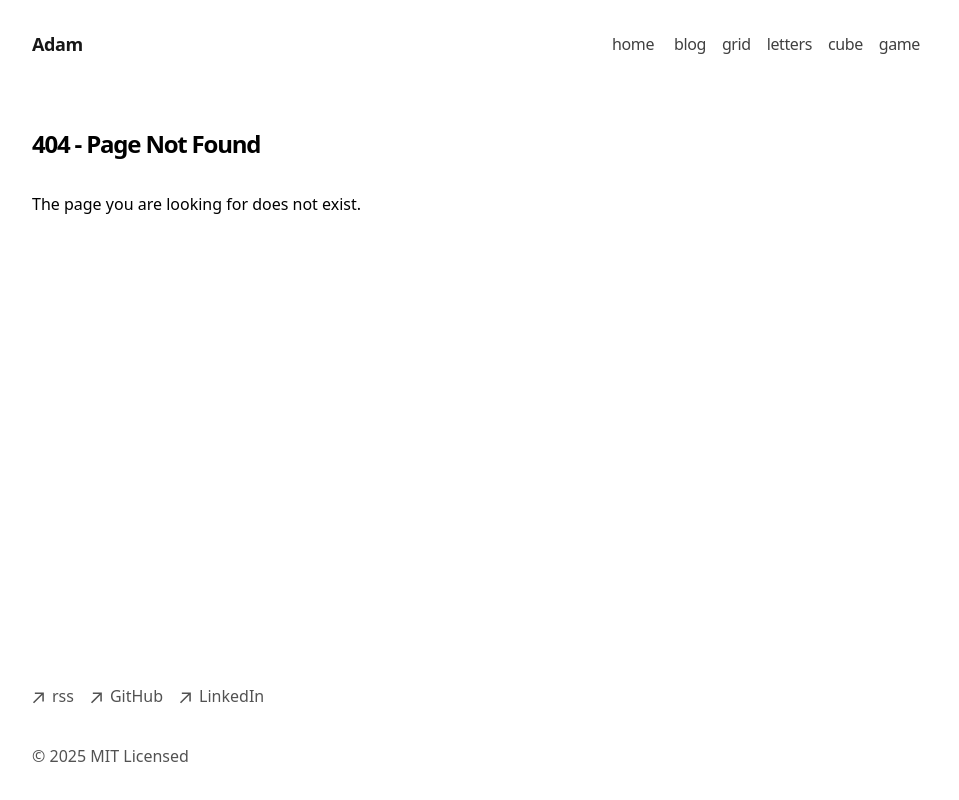
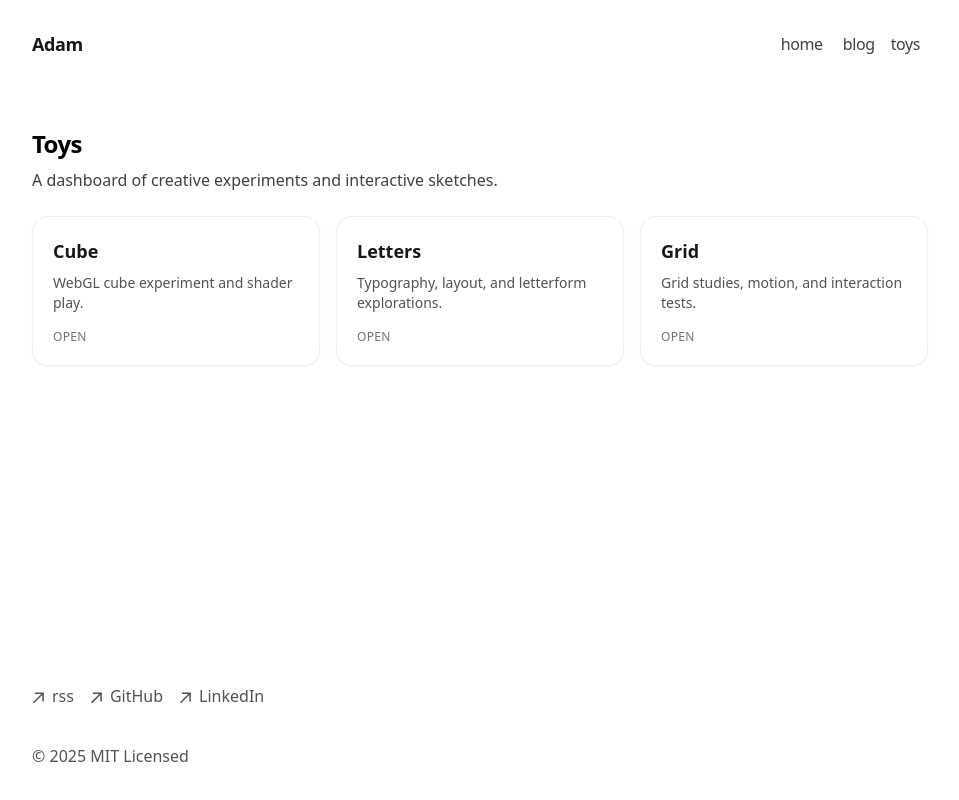
Before and after one commit to amorelli/portfolio, a Next.js app: page /toys in a window 1280 px wide. Before the commit this address had no page. Shown: the whole page, without its empty margins (160-1119 px from the left). Built offline with nearby package versions, Linux system fonts and the light colour scheme.

Commit message:
Make game homepage, and move other experiements to toys link

```diff
--- a/app/components/nav.tsx
+++ b/app/components/nav.tsx
@@ -7,17 +7,8 @@ const navItems = {
   '/blog': {
     name: 'blog',
   },
-  '/grid': {
-    name: 'grid',
-  },
-  '/letters': {
-    name: 'letters',
-  },
-  '/cube': {
-    name: 'cube',
-  },
-  '/game': {
-    name: 'game',
+  '/toys': {
+    name: 'toys',
   },
 }
 
--- a/app/game/page.tsx
+++ b/app/game/page.tsx
@@ -16,9 +16,9 @@ const MAP = [
 ]
 
 const SPAWN = {
-  x: 3.65,
-  y: 5.26,
-  angle: -0.71,
+  x: 10.79,
+  y: 5.79,
+  angle: -2.34,
 }
 
 const SPRITES = [
@@ -622,11 +622,11 @@ export default function CubePage() {
         }
       }
 
-    //   if (debugRef.current && time - lastDebugUpdate > 120) {
-    //     lastDebugUpdate = time
-    //     const angle = Math.atan2(player.dir.y, player.dir.x)
-    //     debugRef.current.textContent = `pos: ${player.pos.x.toFixed(2)}, ${player.pos.y.toFixed(2)} | angle: ${angle.toFixed(2)} rad`
-    //   }
+      if (debugRef.current && time - lastDebugUpdate > 120) {
+        lastDebugUpdate = time
+        const angle = Math.atan2(player.dir.y, player.dir.x)
+        debugRef.current.textContent = `pos: ${player.pos.x.toFixed(2)}, ${player.pos.y.toFixed(2)} | angle: ${angle.toFixed(2)} rad`
+      }
 
       animationFrame = window.requestAnimationFrame(render)
     }
--- a/app/page.tsx
+++ b/app/page.tsx
@@ -1,19 +1 @@
-import { BlogPosts } from 'app/components/posts'
-
-export default function Page() {
-  return (
-    <section>
-      {/* <h1 className="mb-8 text-2xl font-semibold tracking-tighter">
-        Hi, I'm Adam.
-      </h1> */}
-      {/* <img src='skull.webp' alt="Skull Gif" /> */}
-      {/* <img src='spagh.png' alt="Spaghetti" /> */}
-      <p className="mb-4 text-neutral-700 dark:text-neutral-300">
-        {`This site is used for experimentation and testing.`}
-      </p>
-      <div className="my-8">
-        <BlogPosts />
-      </div>
-    </section>
-  )
-}
+export { default } from './game/page'
--- /dev/null
+++ b/app/toys/page.tsx
@@ -0,0 +1,51 @@
+import Link from 'next/link'
+
+const toys = [
+  {
+    title: 'Cube',
+    href: '/cube',
+    description: 'WebGL cube experiment and shader play.',
+  },
+  {
+    title: 'Letters',
+    href: '/letters',
+    description: 'Typography, layout, and letterform explorations.',
+  },
+  {
+    title: 'Grid',
+    href: '/grid',
+    description: 'Grid studies, motion, and interaction tests.',
+  },
+]
+
+export default function ToysPage() {
+  return (
+    <section className="space-y-6">
+      <header className="space-y-2">
+        <h1 className="text-2xl font-semibold tracking-tight">Toys</h1>
+        <p className="text-neutral-700 dark:text-neutral-300">
+          A dashboard of creative experiments and interactive sketches.
+        </p>
+      </header>
+      <div className="grid gap-4 sm:grid-cols-2 lg:grid-cols-3">
+        {toys.map((toy) => (
+          <Link
+            key={toy.href}
+            href={toy.href}
+            className="group rounded-2xl border border-neutral-200/60 bg-white/80 p-5 shadow-sm transition hover:-translate-y-0.5 hover:border-neutral-300 hover:shadow-md dark:border-neutral-800/70 dark:bg-neutral-950/70"
+          >
+            <div className="text-lg font-semibold text-neutral-900 dark:text-neutral-100">
+              {toy.title}
+            </div>
+            <p className="mt-2 text-sm text-neutral-600 dark:text-neutral-300">
+              {toy.description}
+            </p>
+            <div className="mt-4 text-xs uppercase tracking-wide text-neutral-500 dark:text-neutral-400">
+              Open
+            </div>
+          </Link>
+        ))}
+      </div>
+    </section>
+  )
+}
```
